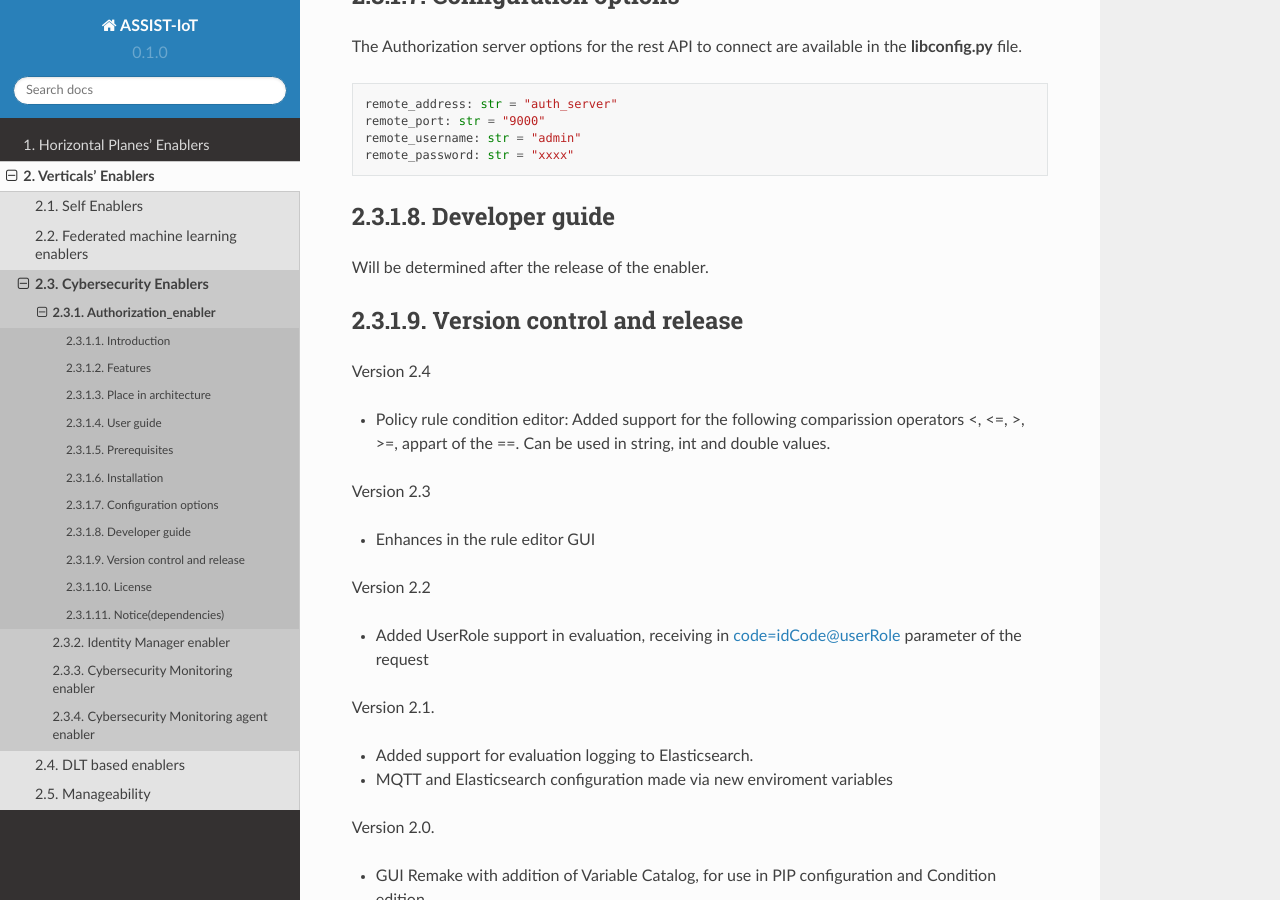
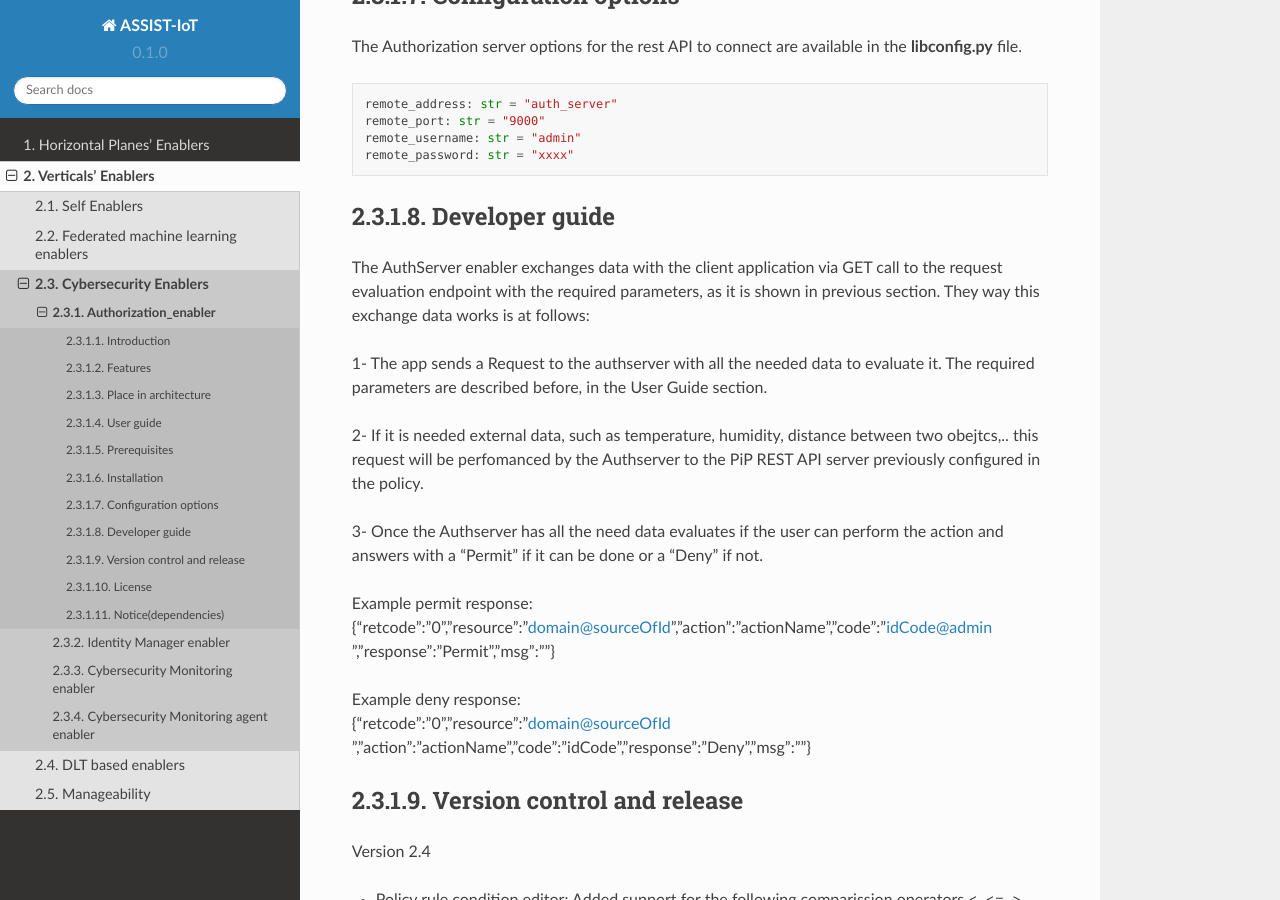
Before and after one commit to assist-iot/assist-iot-documentation, a Sphinx documentation site: the page built from docs/source/verticals/cybersecurity/authorization_enabler.rst, in a window 1280 px wide and 900 px high, scrolled down 3469 px. Built offline with Sphinx 7.4.7 and the Read the Docs theme 2.0.0, drawn with Linux system fonts in a browser that asks for light colours; formulas are drawn with MathJax 3.

Commit message:
Update authorization_enabler.rst
Updated Developers guide section

```diff
--- a/docs/source/verticals/cybersecurity/authorization_enabler.rst
+++ b/docs/source/verticals/cybersecurity/authorization_enabler.rst
@@ -134,7 +134,21 @@ The Authorization server options for the rest API to connect are available in th
 ***************
 Developer guide
 ***************
-Will be determined after the release of the enabler.
+
+The AuthServer enabler exchanges data with the client application via GET call to the request evaluation endpoint with the required parameters, as it is shown in previous section.
+They way this exchange data works is at follows:
+
+1- The app sends a Request to the authserver with all the needed data to evaluate it.
+The required parameters are described before, in the User Guide section.
+
+2- If it is needed external data, such as temperature, humidity, distance between two obejtcs,.. this request will be perfomanced by the Authserver to the PiP REST API server previously configured in the policy.
+
+3- Once the Authserver has all the need data evaluates if the user can perform the action and answers with a “Permit” if it can be done or a “Deny” if not.
+
+Example permit response: {"retcode":"0","resource":"domain@sourceOfId","action":"actionName","code":"idCode@admin","response":"Permit","msg":""}
+
+Example deny response: {"retcode":"0","resource":"domain@sourceOfId","action":"actionName","code":"idCode","response":"Deny","msg":""}
+
 
 ***************************
 Version control and release
```
